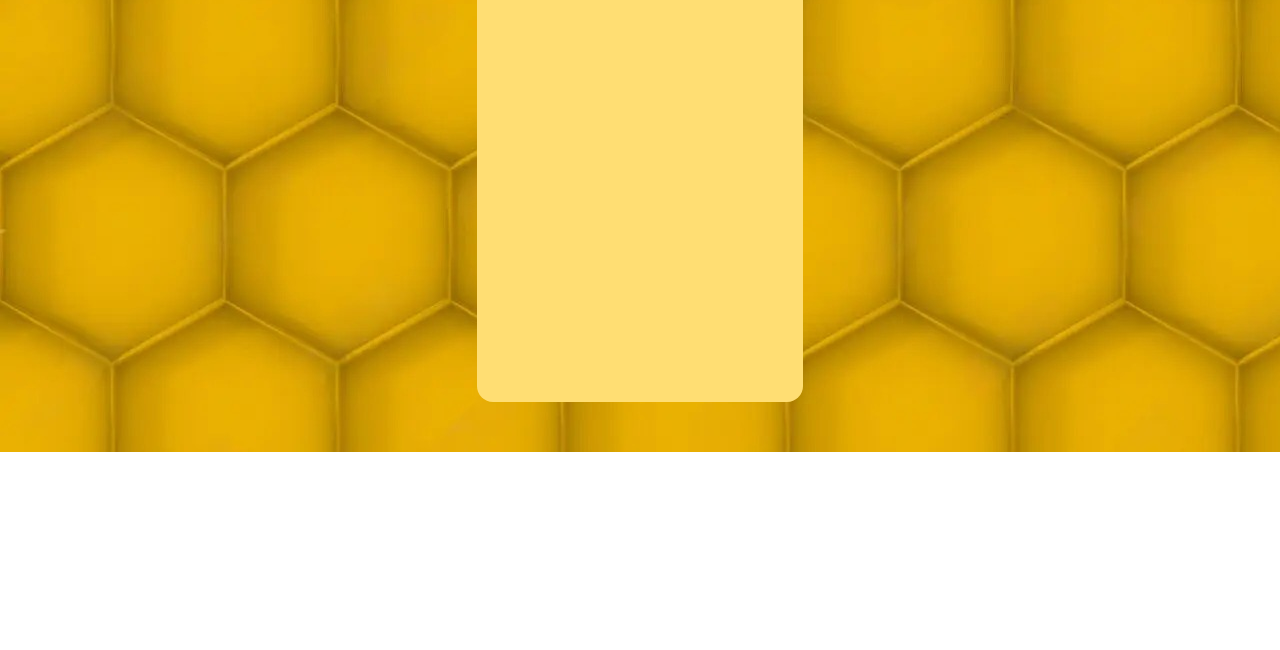
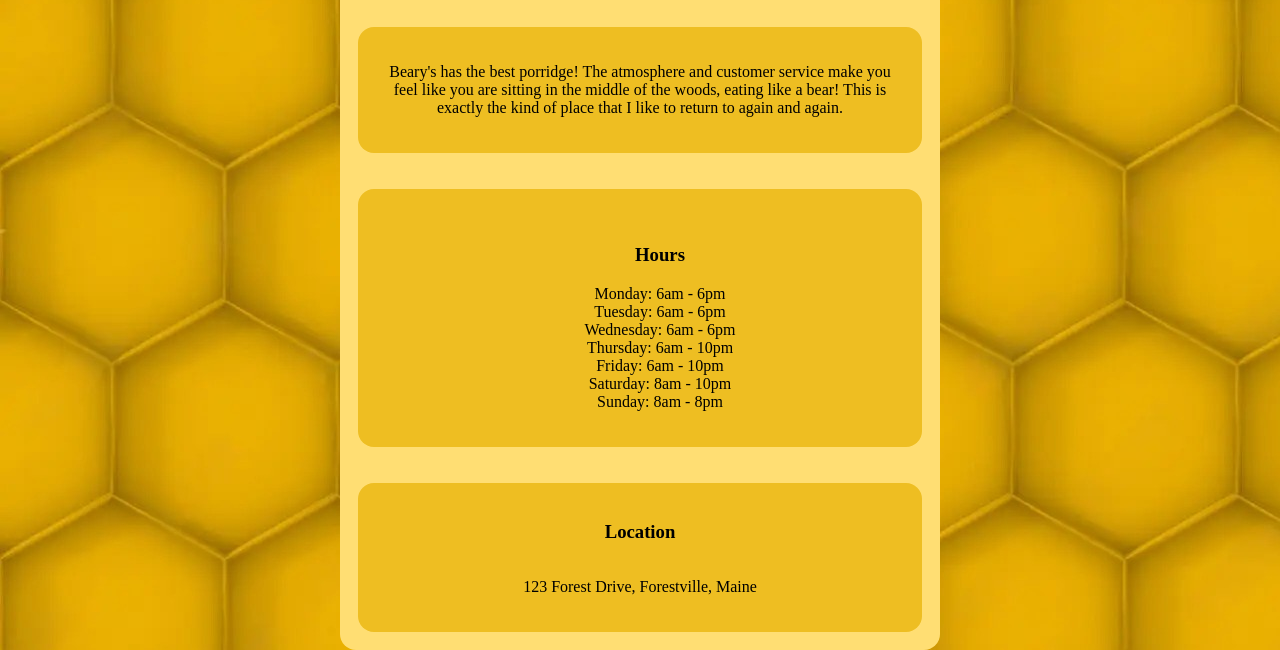
Before and after one commit to Ekd-learning/Restaurant-Page, a website built with webpack: page src/template.html in a window 1280 px wide. Shown: the part 348-998 px from the top of the page. Before the commit the page ends 800 px from the top, so only its background shows below. Built offline with nearby package versions, Linux system fonts and the light colour scheme.

Commit message:
Added a little bit of CSS. Lots of work needed but I got the main idea for this assignment in JS module of the TOP

```diff
--- a/src/index.js
+++ b/src/index.js
@@ -10,7 +10,10 @@ const contact = document.querySelector(`#contact-btn`);
 const displayHomePage = function () {
   const html = `
         <div class="description">
+            <div class="title item">
                 <h1>Beary's Breakfast Bar</h1>
+            </div>
+            <div class="paragraph item">
                 <p>
                   Beary's has the best porridge! The atmosphere and customer service
                   make you feel like you are sitting in the middle of the woods, eating
@@ -18,9 +21,10 @@ const displayHomePage = function () {
                   to again and again.
                 </p>
             </div>
-          <div class="schedule">
+          </div>
+          <div class="schedule item">
             <ul>
-              Hours
+              <h3>Hours</h3>
               <li>Monday: 6am - 6pm</li>
               <li>Tuesday: 6am - 6pm</li>
               <li>Wednesday: 6am - 6pm</li>
@@ -30,12 +34,15 @@ const displayHomePage = function () {
               <li>Sunday: 8am - 8pm</li>
             </ul>
           </div>
-          <div class="location">
+          <div class="location item">
             <h3>Location</h3>
             <p>123 Forest Drive, Forestville, Maine</p>
         </div>
     `;
   content_container.innerHTML = html;
+  home.classList.add("selected");
+  menu.classList.remove("selected");
+  contact.classList.remove("selected");
 };
 
 const displayMenuPage = function () {
@@ -124,12 +131,15 @@ const displayMenuPage = function () {
         </div>
     `;
   content_container.innerHTML = html;
+  menu.classList.add("selected");
+  home.classList.remove("selected");
+  contact.classList.remove("selected");
 };
 
 const displayContactPage = function () {
   const html = `
     <h1>Contact Us</h1>
-    <div class="contact-info">
+    <div class="contact-info item">
         <h5>Mama Bear</h5>
         <div class="contact-description">
             Chef
@@ -137,7 +147,7 @@ const displayContactPage = function () {
             totallyRealEmail@notFake.com
         </div>
     </div>
-    <div class="contact-info">
+    <div class="contact-info item">
         <h5>Papa Bear</h5>
         <div class="contact-description">
             Manager
@@ -145,7 +155,7 @@ const displayContactPage = function () {
             perfectlyRealEmail@notFake.com
         </div>
     </div>
-    <div class="contact-info">
+    <div class="contact-info item">
         <h5>Baby Bear</h5>
         <div class="contact-description">
             Waiter
@@ -155,8 +165,12 @@ const displayContactPage = function () {
     </div>
     `;
   content_container.innerHTML = html;
+  contact.classList.add("selected");
+  menu.classList.remove("selected");
+  home.classList.remove("selected");
 };
 
 home.addEventListener("click", displayHomePage);
 menu.addEventListener("click", displayMenuPage);
 contact.addEventListener("click", displayContactPage);
+displayHomePage();
--- a/src/styles.css
+++ b/src/styles.css
@@ -9,7 +9,7 @@ body {
   margin: 0px;
   display: grid;
   grid-template-columns: repeat(3, 1fr);
-  grid-template-rows: 1fr 15fr; /* 1fr; */
+  grid-template-rows: minmax(80px, 1fr) 15fr; /* 1fr; */
   /* grid-template: 1fr 10fr 1fr / repeat(3, 1fr);
   grid-template-areas: "header header header" ". content ." "footer footer footer"; */
 }
@@ -41,13 +41,50 @@ button {
   border-bottom: none;
   /* background-color: #eca43b; */
   background-image: url("./img/honey_drain.png");
+  background-color: #eebe22;
 }
+.selected {
+  background-color: #c16a08;
+}
+
 #content {
   grid-column: 2 / 3;
   margin: 50px;
   background-color: #ffde73;
   border-radius: 16px;
+  min-width: 600px;
+  text-align: center;
+  display: flex;
+  flex-direction: column;
 }
 ul {
   list-style-type: none;
 }
+.item {
+  display: flex;
+  flex-direction: column;
+  justify-content: center;
+  background-color: #c16a08;
+  border-radius: 16px;
+  margin: 20%;
+  margin-top: 7%;
+  margin-bottom: 5%;
+  padding: 20px;
+}
+
+/* h1 {
+  background-color: #eebe22;
+  padding: 20px;
+  border-radius: 16px;
+} */
+.paragraph,
+.schedule,
+.location,
+h1 {
+  margin: 3%;
+  background-color: #eebe22;
+  border-radius: 16px;
+  padding: 20px;
+  border-color: #c16a08;
+  border-width: 200px;
+}
--- a/webpack.config.js
+++ b/webpack.config.js
@@ -29,7 +29,7 @@ module.exports = {
         loader: "html-loader",
       },
       {
-        test: /\.(png|jpg|jpeg)$/i,
+        test: /\.(png|jpg)$/i,
         type: "asset/resource",
       },
     ],
```
Lines whose indentation alone changed are shown as unchanged.
